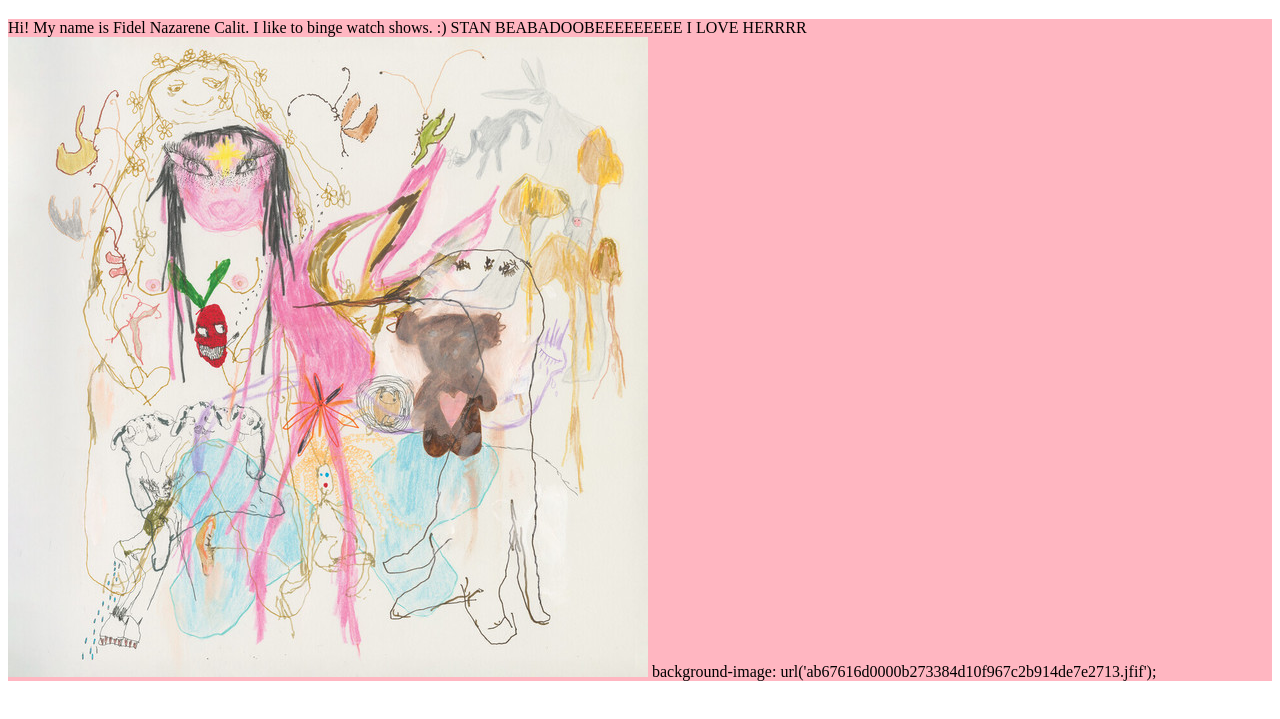
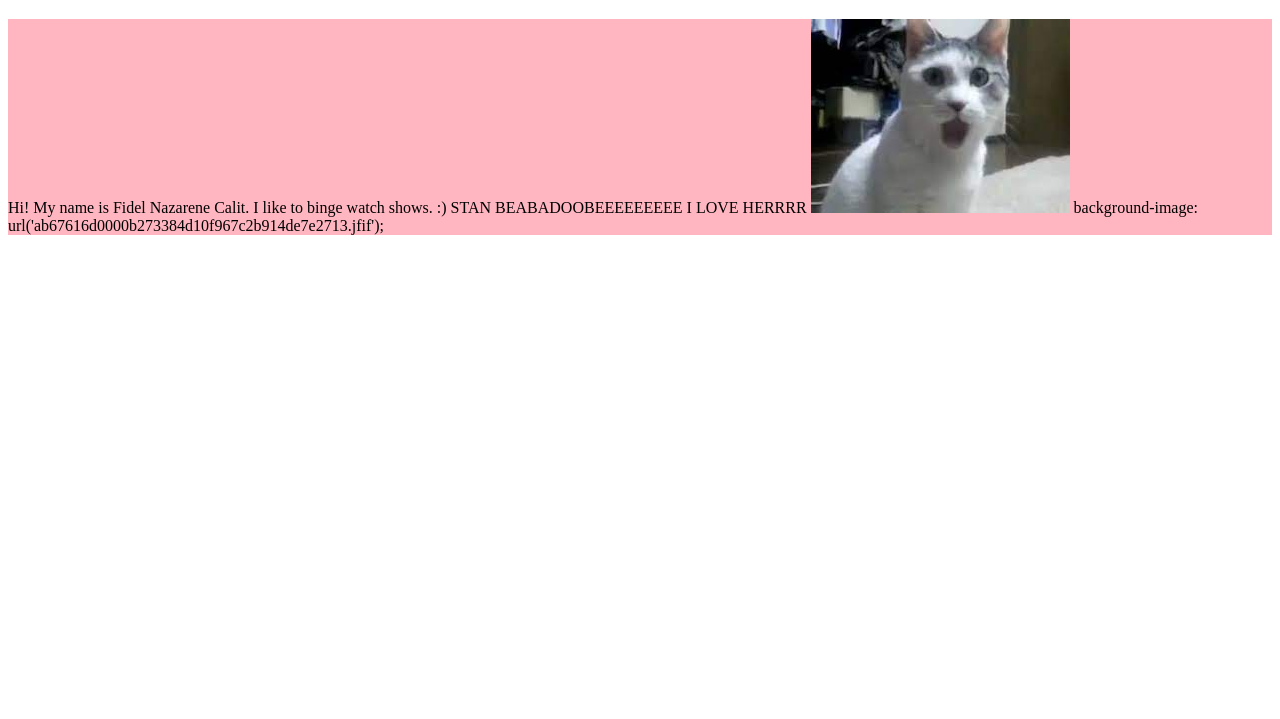
Before and after one commit to fideelll/myfirstpage, a plain HTML site: page index.html in a window 1280 px wide. Shown: the part 61-780 px from the top of the page. Drawn offline with Linux system fonts and the light colour scheme.

Commit message:
Update index.html

```diff
--- a/index.html
+++ b/index.html
@@ -5,7 +5,7 @@
 
     <p style="background-color:LightPink;" style="color:CornflowerBlue;">  Hi! My name is Fidel Nazarene Calit. I like to binge watch shows.  :) STAN BEABADOOBEEEEEEEEE I LOVE HERRRR
 
-      <img src="ab67616d0000b273384d10f967c2b914de7e2713.jfif" alt="Beatopia album cover">
+      <img src="images.jfif" alt="meow">
   background-image: url('ab67616d0000b273384d10f967c2b914de7e2713.jfif');
 
   </body>
```
